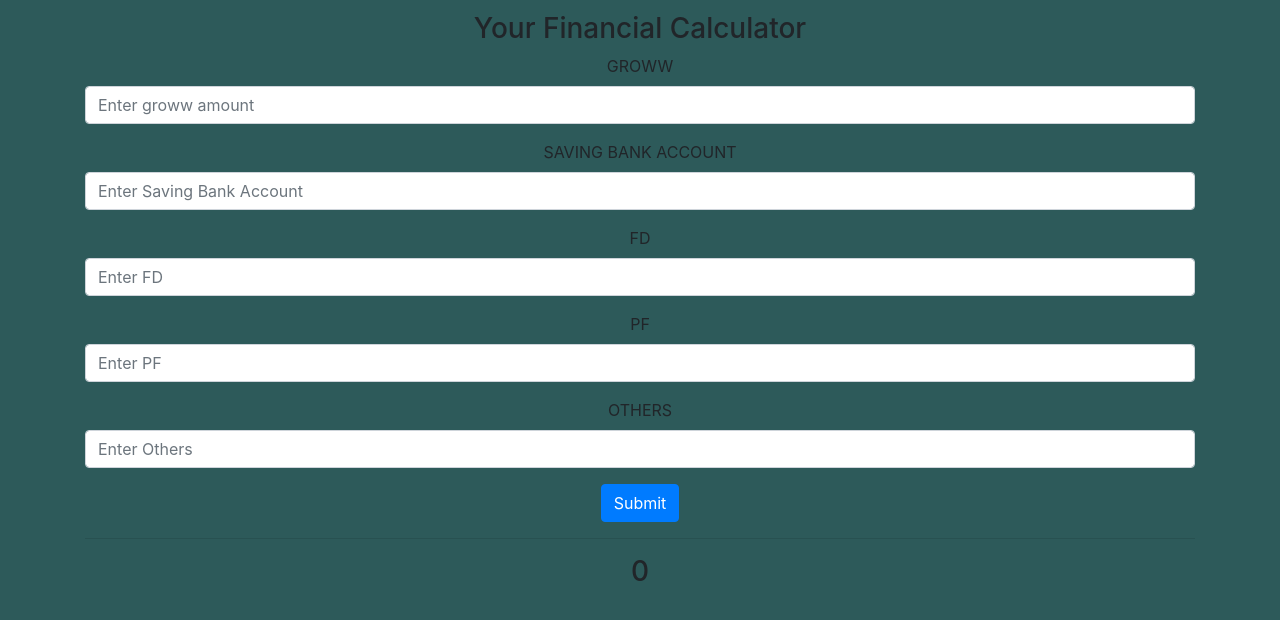
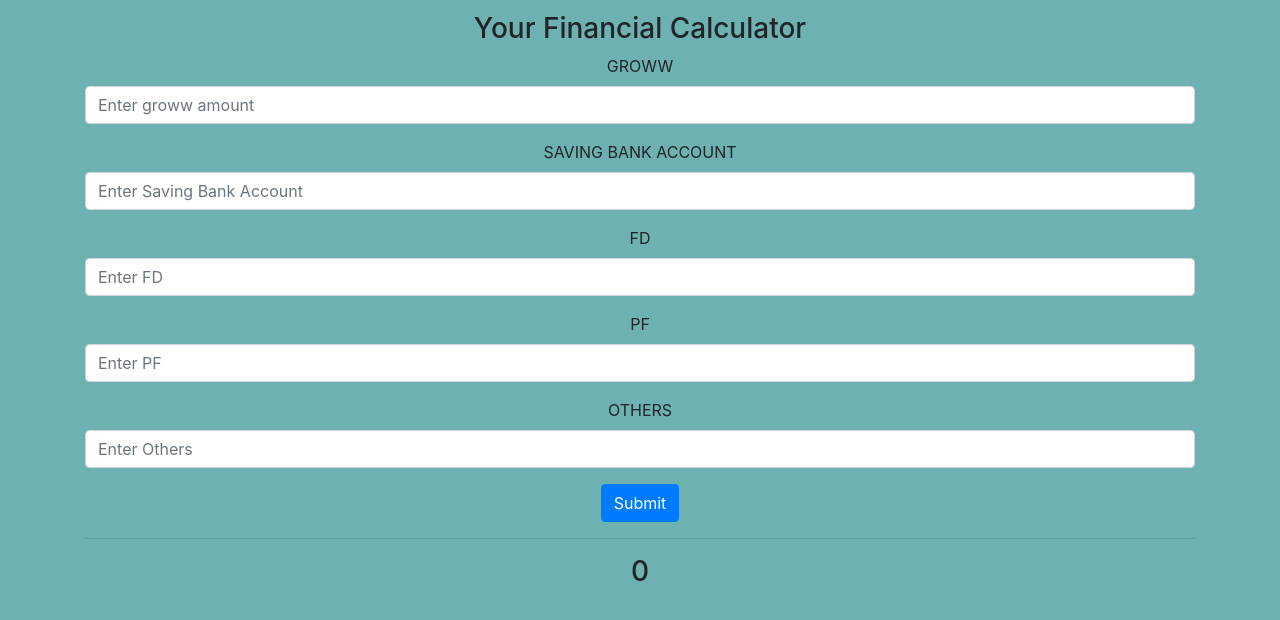
Before and after one commit to yogain123/Finance-Calcy, a React (Create React App) app: page / in a window 1280 px wide. Shown: the top 620 px of the page. Built offline with nearby package versions, Linux system fonts and the light colour scheme.

Commit message:
fix bg color

```diff
--- a/src/App.css
+++ b/src/App.css
@@ -38,5 +38,5 @@
   }
 }
 body {
-  background-color: rgb(45, 90, 90) !important;
+  background-color: rgb(109, 177, 177) !important;
 }
```
